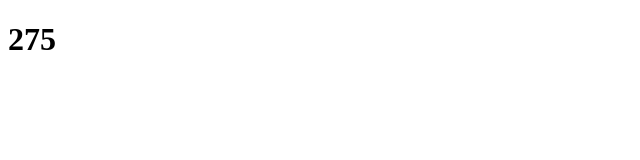
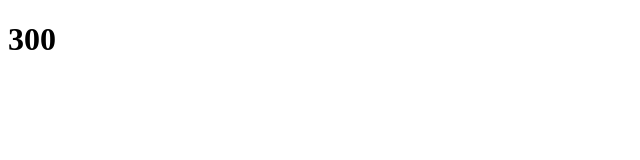
Before and after one commit to ZxNashx/scoredata, a plain HTML site: page index.html in a window 1280 px wide. Shown: the full height of the page, 0-640 px from the left. Drawn offline with Linux system fonts and the light colour scheme.

Commit message:
SCORE UPDATE: 300

```diff
--- a/index.html
+++ b/index.html
@@ -1 +1 @@
-<!DOCTYPE html><html><title>Game Scores</title><head></head><body><h1>275</h1></body></html>
+<!DOCTYPE html><html><title>Game Scores</title><head></head><body><h1>300</h1></body></html>
```
